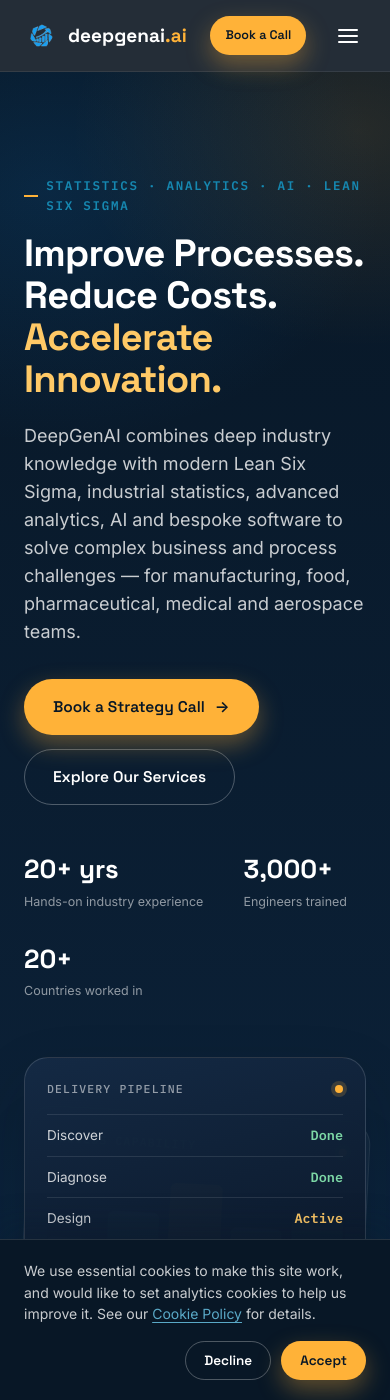
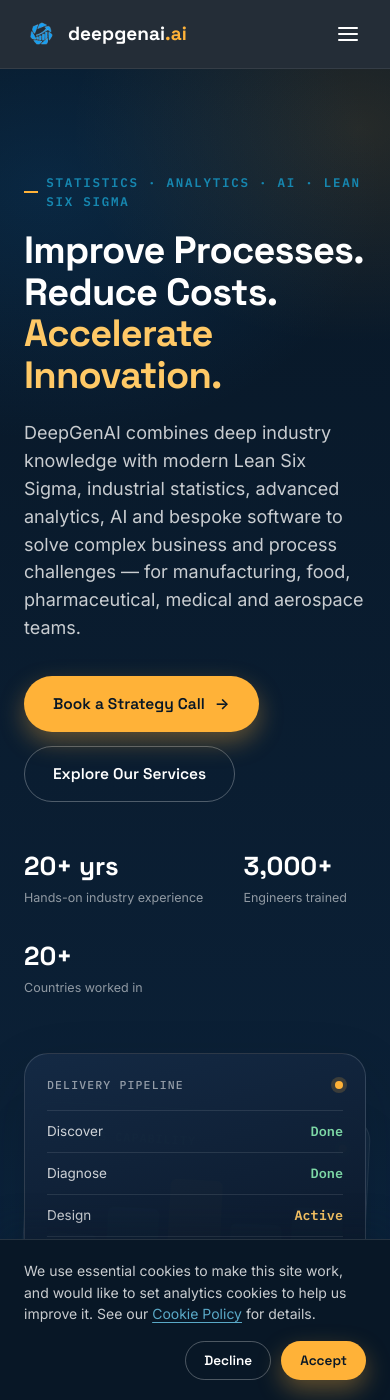
Before and after one commit to DeepGenAi-Ai/deepgenai.ai, a Jekyll site: the page built from index.html, in a window 390 px wide and 1400 px high. Built offline with Jekyll 4.4.1, drawn with Linux system fonts in a browser that asks for light colours.

Commit message:
Move header CTA into the mobile menu instead of shrinking it
Owner feedback: rather than relabeling "Book a Strategy Call" to fit
the header row on small screens, move it into the hamburger menu.
It's now hidden from the header below 960px and shown as a full-width
button at the bottom of the mobile nav panel instead.

While verifying this I found the collapse breakpoint (760px) was too
low: between ~761-930px there wasn't enough room for the full brand +
nav + CTA row, which wrapped the tagline into several stacked lines.
Raised the breakpoint to 960px so the hamburger menu covers that gap
too.

Co-Authored-By: Claude Sonnet 5 <noreply@anthropic.com>

```diff
--- a/_includes/header.html
+++ b/_includes/header.html
@@ -23,13 +23,11 @@
           <a href="{{ item.url }}">{{ item.title }}</a>
         {% endif %}
       {% endfor %}
+      <a href="{{ '/contact/' | relative_url }}" class="btn btn--primary site-nav__cta">Book a Strategy Call</a>
     </nav>
 
     <div class="site-header__cta">
-      <a href="{{ '/contact/' | relative_url }}" class="btn btn--primary">
-        <span class="site-header__cta-full">Book a Strategy Call</span>
-        <span class="site-header__cta-short">Book a Call</span>
-      </a>
+      <a href="{{ '/contact/' | relative_url }}" class="btn btn--primary">Book a Strategy Call</a>
     </div>
 
     <button type="button" class="site-header__menu-toggle" aria-label="Toggle menu" aria-expanded="false" aria-controls="site-nav">
--- a/_sass/_header.scss
+++ b/_sass/_header.scss
@@ -74,7 +74,7 @@
   align-items: center;
   gap: 8px;
 
-  @media (max-width: 760px) {
+  @media (max-width: 960px) {
     display: none;
     position: absolute;
     top: 100%;
@@ -171,9 +171,9 @@
   transform: translateY(0);
 }
 
-// Below 760px the nav becomes a tap-to-open panel (see .site-header__menu-toggle),
+// Below 960px the nav becomes a tap-to-open panel (see .site-header__menu-toggle),
 // so there's no hover to reveal the Services dropdown — show it expanded inline instead.
-@media (max-width: 760px) {
+@media (max-width: 960px) {
   .site-nav__dropdown-toggle::after {
     display: none;
   }
@@ -206,7 +206,7 @@
   cursor: pointer;
   flex: none;
 
-  @media (max-width: 760px) {
+  @media (max-width: 960px) {
     display: inline-flex;
   }
 
@@ -263,7 +263,14 @@
   display: flex;
   align-items: center;
   gap: 10px;
-  flex: none; // never shrink the CTA button, even if the brand name has to truncate
+  flex: none;
+
+  // Below 960px the nav collapses into the hamburger menu, which carries its
+  // own "Book a Strategy Call" button (.site-nav__cta) — no room for it in
+  // the header row too, and no need to shrink/relabel it here any more.
+  @media (max-width: 960px) {
+    display: none;
+  }
 }
 
 .site-header__cta .btn {
@@ -271,27 +278,19 @@
   font-size: 14px;
 }
 
-.site-header__cta-short {
-  display: none;
-}
-
 @media (max-width: 480px) {
   .site-header__brand small {
     display: none;
   }
+}
 
-  .site-header__cta .btn {
-    padding: 9px 14px;
-    font-size: 12.5px;
+.site-nav__cta {
+  display: none;
+
+  @media (max-width: 960px) {
+    display: flex;
+    justify-content: center;
+    width: 100%;
+    margin-top: 10px;
   }
 }
-
-@media (max-width: 400px) {
-  .site-header__cta-full {
-    display: none;
-  }
-
-  .site-header__cta-short {
-    display: inline;
-  }
-}
--- a/assets/js/effects.js
+++ b/assets/js/effects.js
@@ -49,7 +49,7 @@
     });
 
     window.addEventListener("resize", function () {
-      if (window.innerWidth > 760) closeMenu();
+      if (window.innerWidth > 960) closeMenu();
     });
   }
 
```
